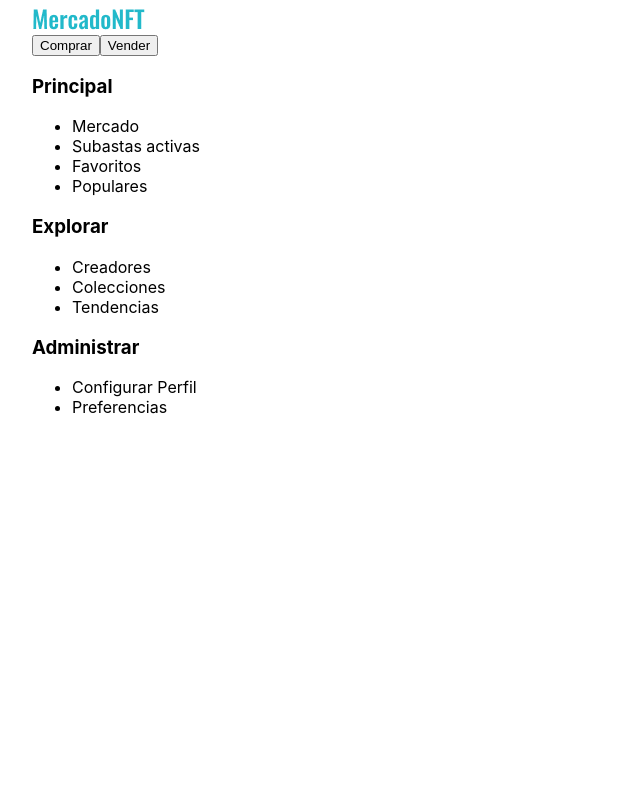
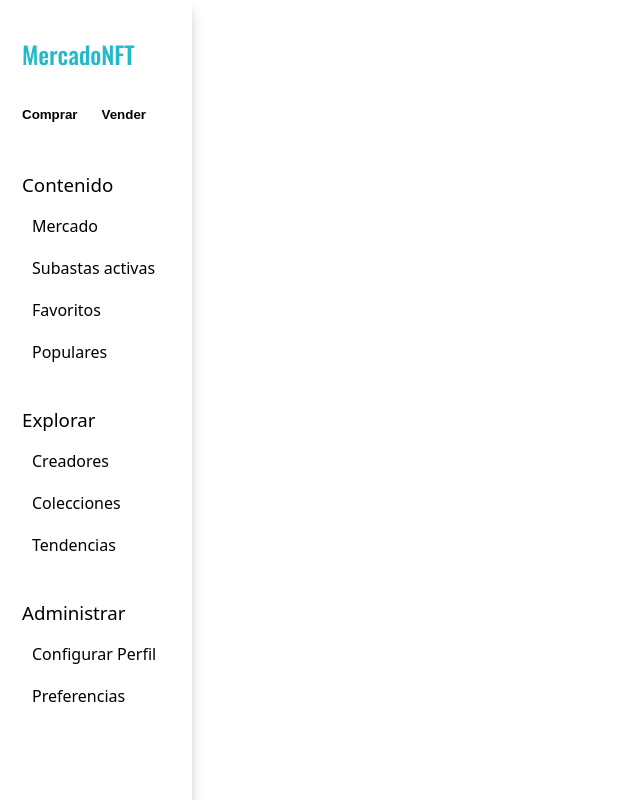
Before and after one commit to No-Country/C7-04-ft-PERN, a Next.js app in the folder no-country-fe/: page / in a window 1280 px wide. Shown: the whole page, without its empty margins (0-640 px from the left). Built offline with nearby package versions, Linux system fonts and the light colour scheme.

Commit message:
ADD: aside-nav and sass

```diff
--- a/no-country-fe/helpers/aside-nav.js
+++ b/no-country-fe/helpers/aside-nav.js
@@ -1,7 +1,7 @@
 
 export const mainAsideNavSections = [
     {
-        title: "Principal",
+        title: "Contenido",
         options: [
             { option_name: "Mercado", link: "/market" },
             { option_name: "Subastas activas", link: "/active-auctions" },
--- a/no-country-fe/package.json
+++ b/no-country-fe/package.json
@@ -14,6 +14,7 @@
     "react": "18.2.0",
     "react-dom": "18.2.0",
     "react-hook-form": "^7.36.0",
+    "sass": "^1.55.0",
     "sweetalert2": "^11.4.33"
   },
   "devDependencies": {
--- a/no-country-fe/pages/_app.jsx
+++ b/no-country-fe/pages/_app.jsx
@@ -1,4 +1,4 @@
-import '../styles/globals.css'
+import 'styles/globals.scss'
 
 function MyApp({ Component, pageProps }) {
   return <Component {...pageProps} />
--- a/no-country-fe/pages/index.jsx
+++ b/no-country-fe/pages/index.jsx
@@ -1,10 +1,9 @@
 import AsideNav from 'src/components/utils/AsideNav'
-import styles from '../styles/Home.module.css'
 import { mainAsideNavSections } from 'helpers/aside-nav';
 
 export default function Home() {
   return (
-    <div className={styles.container}>
+    <div>
       <AsideNav sections={mainAsideNavSections} />
     </div>
   )
--- a/no-country-fe/src/components/utils/AsideNav.jsx
+++ b/no-country-fe/src/components/utils/AsideNav.jsx
@@ -7,15 +7,15 @@ import LogoBrand from 'public/images/brand-logo.png';
 const AsideNav = ({ sections }) => {
   return (
     <aside className='aside-nav'>
-      <div>
+      <div className='aside-nav--logo'>
         <Image src={LogoBrand}/>
       </div>
-      <div className='action-buttons'>
+      <div className='aside-nav--action-buttons'>
         <button type='button'>Comprar</button>
         <button type='button'>Vender</button>
       </div>
       {sections.map(section => (
-            <div className={`${section.title}--aside__section`}>
+        <div key={section.title} className={`${section.title}--aside__section aside-nav--section`}>
           <h3>{section.title}</h3>
           <ul>
             {section.options.map(option => (
--- a/no-country-fe/styles/Home.module.css
+++ /dev/null
@@ -1,129 +0,0 @@
-.container {
-  padding: 0 2rem;
-}
-
-.main {
-  min-height: 100vh;
-  padding: 4rem 0;
-  flex: 1;
-  display: flex;
-  flex-direction: column;
-  justify-content: center;
-  align-items: center;
-}
-
-.footer {
-  display: flex;
-  flex: 1;
-  padding: 2rem 0;
-  border-top: 1px solid #eaeaea;
-  justify-content: center;
-  align-items: center;
-}
-
-.footer a {
-  display: flex;
-  justify-content: center;
-  align-items: center;
-  flex-grow: 1;
-}
-
-.title a {
-  color: #0070f3;
-  text-decoration: none;
-}
-
-.title a:hover,
-.title a:focus,
-.title a:active {
-  text-decoration: underline;
-}
-
-.title {
-  margin: 0;
-  line-height: 1.15;
-  font-size: 4rem;
-}
-
-.title,
-.description {
-  text-align: center;
-}
-
-.description {
-  margin: 4rem 0;
-  line-height: 1.5;
-  font-size: 1.5rem;
-}
-
-.code {
-  background: #fafafa;
-  border-radius: 5px;
-  padding: 0.75rem;
-  font-size: 1.1rem;
-  font-family: Menlo, Monaco, Lucida Console, Liberation Mono, DejaVu Sans Mono,
-    Bitstream Vera Sans Mono, Courier New, monospace;
-}
-
-.grid {
-  display: flex;
-  align-items: center;
-  justify-content: center;
-  flex-wrap: wrap;
-  max-width: 800px;
-}
-
-.card {
-  margin: 1rem;
-  padding: 1.5rem;
-  text-align: left;
-  color: inherit;
-  text-decoration: none;
-  border: 1px solid #eaeaea;
-  border-radius: 10px;
-  transition: color 0.15s ease, border-color 0.15s ease;
-  max-width: 300px;
-}
-
-.card:hover,
-.card:focus,
-.card:active {
-  color: #0070f3;
-  border-color: #0070f3;
-}
-
-.card h2 {
-  margin: 0 0 1rem 0;
-  font-size: 1.5rem;
-}
-
-.card p {
-  margin: 0;
-  font-size: 1.25rem;
-  line-height: 1.5;
-}
-
-.logo {
-  height: 1em;
-  margin-left: 0.5rem;
-}
-
-@media (max-width: 600px) {
-  .grid {
-    width: 100%;
-    flex-direction: column;
-  }
-}
-
-@media (prefers-color-scheme: dark) {
-  .card,
-  .footer {
-    border-color: #222;
-  }
-  .code {
-    background: #111;
-  }
-  .logo img {
-    filter: invert(1);
-  }
-}
--- /dev/null
+++ b/no-country-fe/styles/components/utils/_AsideNav.scss
@@ -0,0 +1,35 @@
+.aside-nav {
+    width: 15%;
+    height: 100vh;
+    display: flex;
+    flex-direction: column;
+    padding-inline-start: 22px;
+    padding-block-start: 36px;
+    box-shadow: -7px 13px 14px 2px rgb(0 0 0 / 40%);
+    &--logo {
+        margin-block-end: 36px;
+    }
+    &--action-buttons {
+        display: flex;
+        gap: 24px;
+        margin-block-end: 50px;
+        & button {
+            font-weight: 600;
+            cursor: pointer;
+        }
+    }
+    &--section {
+        margin-block-end: 24px;
+        font-weight: 400;
+        & h3 {
+            margin-block-end: 18px;
+            font-weight: 500;
+        }
+        & ul {
+            padding-inline-start: 10px;
+            & li {
+                margin-block-end: 20px;
+            }
+        }
+    }
+}
--- a/no-country-fe/styles/globals.css
+++ /dev/null
@@ -1,26 +0,0 @@
-html,
-body {
-  padding: 0;
-  margin: 0;
-  font-family: -apple-system, BlinkMacSystemFont, Segoe UI, Roboto, Oxygen,
-    Ubuntu, Cantarell, Fira Sans, Droid Sans, Helvetica Neue, sans-serif;
-}
-
-a {
-  color: inherit;
-  text-decoration: none;
-}
-
-* {
-  box-sizing: border-box;
-}
-
-@media (prefers-color-scheme: dark) {
-  html {
-    color-scheme: dark;
-  }
-  body {
-    color: white;
-    background: black;
-  }
-}
--- /dev/null
+++ b/no-country-fe/styles/globals.scss
@@ -0,0 +1,24 @@
+html {
+  font-family: system-ui, -apple-system, BlinkMacSystemFont, 'Segoe UI', Roboto, Oxygen, Ubuntu, Cantarell, 'Open Sans', 'Helvetica Neue', sans-serif;
+}
+
+* {
+  box-sizing: border-box;
+  padding: 0;
+  margin: 0;
+}
+a {
+  color: inherit;
+  text-decoration: none;
+}
+
+button {
+  border: none;
+  background-color: transparent;
+}
+
+ul, li {
+  list-style: none;
+}
+
+@import './components/utils/AsideNav';
```
Also changed, not shown: no-country-fe/src/components/utils/Header.jsx (added, +11 -0 lines), 1 other file (tests, documents, lock files or other folders). Lines whose indentation alone changed are shown as unchanged.
